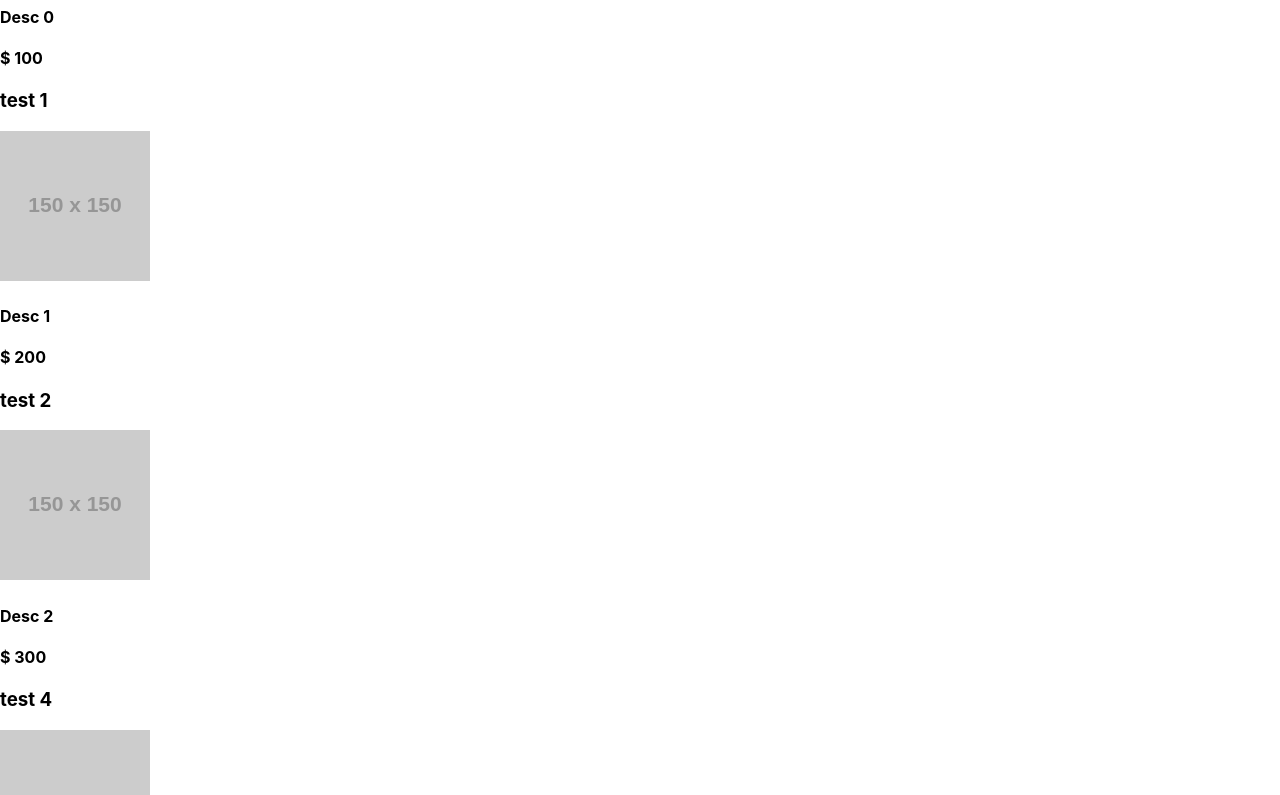
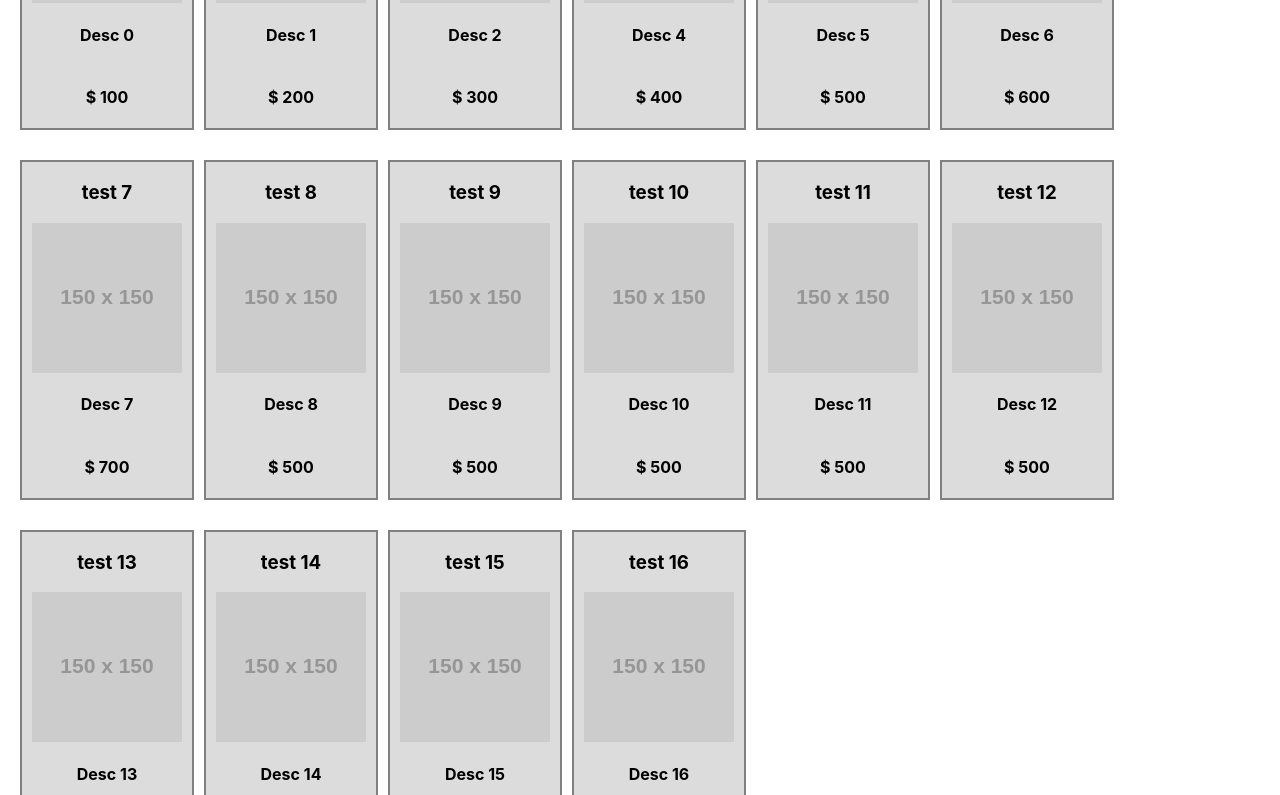
Before and after one commit to MarcuzziFranco/Ecommerce-react, a React (Create React App) app: page / in a window 1280 px wide. Shown: the part 520-1315 px from the top of the page. Built offline with nearby package versions, Linux system fonts and the light colour scheme.

Commit message:
agregado archivos css

```diff
--- /dev/null
+++ b/src/Components/Item/Item.css
@@ -0,0 +1,12 @@
+.card {
+  display: flex;
+  flex-direction: column;
+  align-items: center;
+  justify-content: center;
+  width: fit-content;
+  height: fit-content;
+  margin: 10px 0px 10px 0px;
+  padding: 0px 10px 0px 10px;
+  border: 2px solid gray;
+  background-color: gainsboro;
+}
--- a/src/Components/Item/Item.jsx
+++ b/src/Components/Item/Item.jsx
@@ -1,10 +1,11 @@
 import React from "react";
+import "./Item.css";
 
 export const Item = ({ item }) => {
   return (
-    <div>
+    <div className="card">
       <h3>{item.tittle}</h3>
-      <img src={item.pictureUrl} />
+      <img src={item.pictureUrl} alt="not found" />
       <h4>{item.description}</h4>
       <h4> $ {item.price}</h4>
     </div>
--- /dev/null
+++ b/src/Components/ItemList/ItemList.css
@@ -0,0 +1,6 @@
+.containerCards {
+  display: flex;
+  flex-wrap: wrap;
+  margin: 0px 20px 0px 20px;
+  gap: 10px;
+}
--- a/src/Components/ItemList/ItemList.jsx
+++ b/src/Components/ItemList/ItemList.jsx
@@ -1,9 +1,10 @@
 import React from "react";
 import { Item } from "../Item/Item";
+import "./ItemList.css";
 
 export const ItemList = ({ listItem }) => {
   return (
-    <div>
+    <div className="containerCards">
       {listItem.map((item) => (
         <div key={item.id}>
           <Item item={item} />
--- a/src/Components/ItemListContainer/MOCK/Mock.js
+++ b/src/Components/ItemListContainer/MOCK/Mock.js
@@ -38,6 +38,83 @@ let mockList = [
     price: 500,
     pictureUrl: "https://via.placeholder.com/150",
   },
+  {
+    id: 5,
+    tittle: "test 6 ",
+    description: "Desc 6",
+    price: 600,
+    pictureUrl: "https://via.placeholder.com/150",
+  },
+  {
+    id: 6,
+    tittle: "test 7",
+    description: "Desc 7",
+    price: 700,
+    pictureUrl: "https://via.placeholder.com/150",
+  },
+  {
+    id: 7,
+    tittle: "test 8",
+    description: "Desc 8",
+    price: 500,
+    pictureUrl: "https://via.placeholder.com/150",
+  },
+  {
+    id: 8,
+    tittle: "test 9",
+    description: "Desc 9",
+    price: 500,
+    pictureUrl: "https://via.placeholder.com/150",
+  },
+  {
+    id: 9,
+    tittle: "test 10",
+    description: "Desc 10",
+    price: 500,
+    pictureUrl: "https://via.placeholder.com/150",
+  },
+  {
+    id: 10,
+    tittle: "test 11",
+    description: "Desc 11",
+    price: 500,
+    pictureUrl: "https://via.placeholder.com/150",
+  },
+  {
+    id: 11,
+    tittle: "test 12",
+    description: "Desc 12",
+    price: 500,
+    pictureUrl: "https://via.placeholder.com/150",
+  },
+  {
+    id: 12,
+    tittle: "test 13",
+    description: "Desc 13",
+    price: 500,
+    pictureUrl: "https://via.placeholder.com/150",
+  },
+  {
+    id: 13,
+    tittle: "test 14",
+    description: "Desc 14",
+    price: 500,
+    pictureUrl: "https://via.placeholder.com/150",
+  },
+  {
+    id: 14,
+    tittle: "test 15",
+    description: "Desc 15",
+    price: 500,
+    pictureUrl: "https://via.placeholder.com/150",
+  },
+  {
+    id: 15,
+    tittle: "test 16",
+    description: "Desc 16",
+    price: 500,
+    pictureUrl: "https://via.placeholder.com/150",
+  },
 ];
 
 export default mockList;
```
